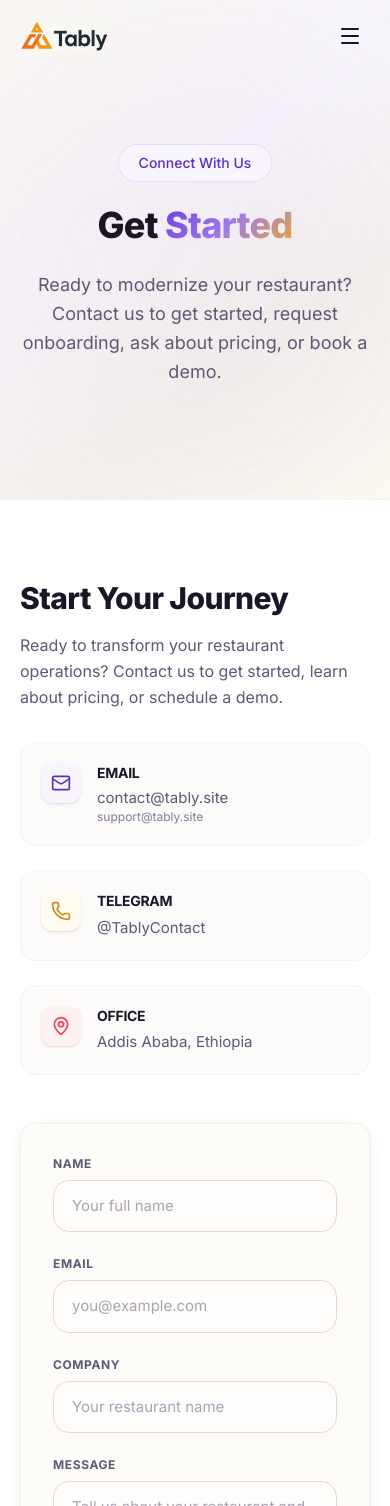
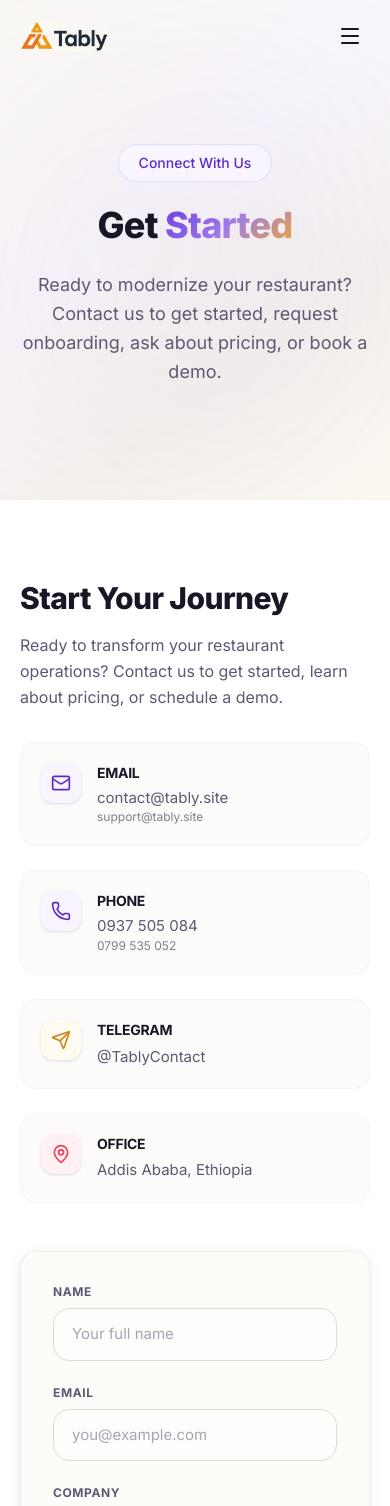
Before and after one commit to Danny7d/Tably, a Next.js app: page /contact in a window 390 px wide. Shown: the top 1506 px of the page. Built offline with nearby package versions, Linux system fonts and the light colour scheme.

Commit message:
Contact page: add phone card (0937 primary, 0799 secondary), make emails open Gmail compose

```diff
--- a/app/contact/page.tsx
+++ b/app/contact/page.tsx
@@ -122,14 +122,33 @@ function ContactForm() {
                   </div>
                   <div>
                     <h3 className="font-bold text-charcoal-900 mb-1 font-heading text-sm uppercase tracking-wider">Email</h3>
-                    <p className="text-charcoal-500 text-[0.9375rem]">contact@tably.site</p>
-                    <p className="text-charcoal-400 text-xs">support@tably.site</p>
+                    <a href="https://mail.google.com/mail/?view=cm&fs=1&to=contact@tably.site" target="_blank" rel="noopener noreferrer" className="block text-charcoal-500 text-[0.9375rem] hover:text-plum-600 transition-colors">
+                      contact@tably.site
+                    </a>
+                    <a href="https://mail.google.com/mail/?view=cm&fs=1&to=support@tably.site" target="_blank" rel="noopener noreferrer" className="block text-charcoal-400 text-xs hover:text-plum-600 transition-colors">
+                      support@tably.site
+                    </a>
+                  </div>
+                </div>
+
+                <div className="flex items-start gap-4 p-5 rounded-2xl bg-cream-100/50 border border-cream-300/40 hover:border-plum-200/50 transition-all duration-300">
+                  <div className="w-10 h-10 bg-plum-50 text-plum-600 rounded-xl flex items-center justify-center shrink-0 shadow-sm">
+                    <Phone size={20} />
+                  </div>
+                  <div>
+                    <h3 className="font-bold text-charcoal-900 mb-1 font-heading text-sm uppercase tracking-wider">Phone</h3>
+                    <a href="tel:+251937505084" className="block text-charcoal-500 text-[0.9375rem] hover:text-plum-600 transition-colors">
+                      0937 505 084
+                    </a>
+                    <a href="tel:+251799535052" className="block text-charcoal-400 text-xs hover:text-plum-600 transition-colors">
+                      0799 535 052
+                    </a>
                   </div>
                 </div>
 
                 <div className="flex items-start gap-4 p-5 rounded-2xl bg-cream-100/50 border border-cream-300/40 hover:border-gold-200/50 transition-all duration-300">
                   <div className="w-10 h-10 bg-gold-50 text-gold-600 rounded-xl flex items-center justify-center shrink-0 shadow-sm">
-                    <Phone size={20} />
+                    <Send size={20} />
                   </div>
                   <div>
                     <h3 className="font-bold text-charcoal-900 mb-1 font-heading text-sm uppercase tracking-wider">Telegram</h3>
```
